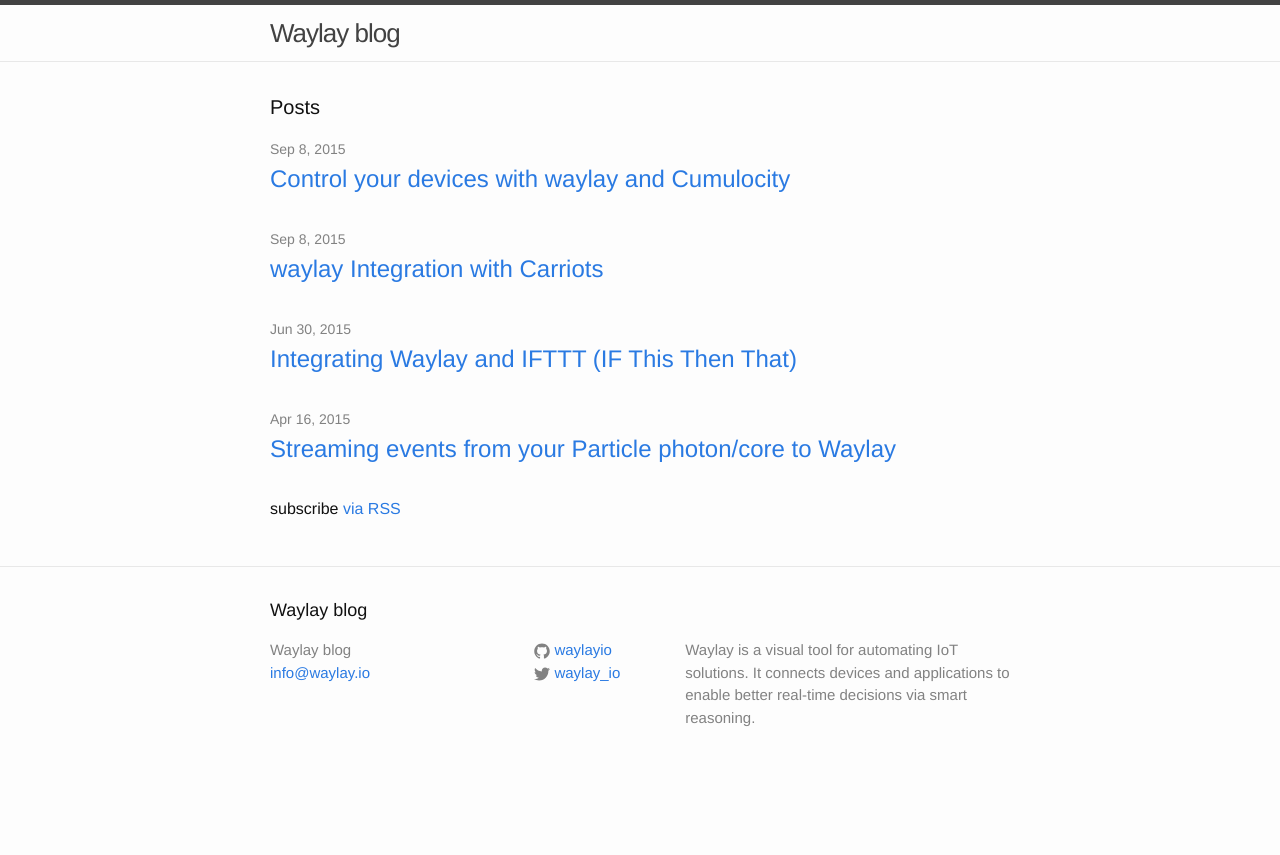
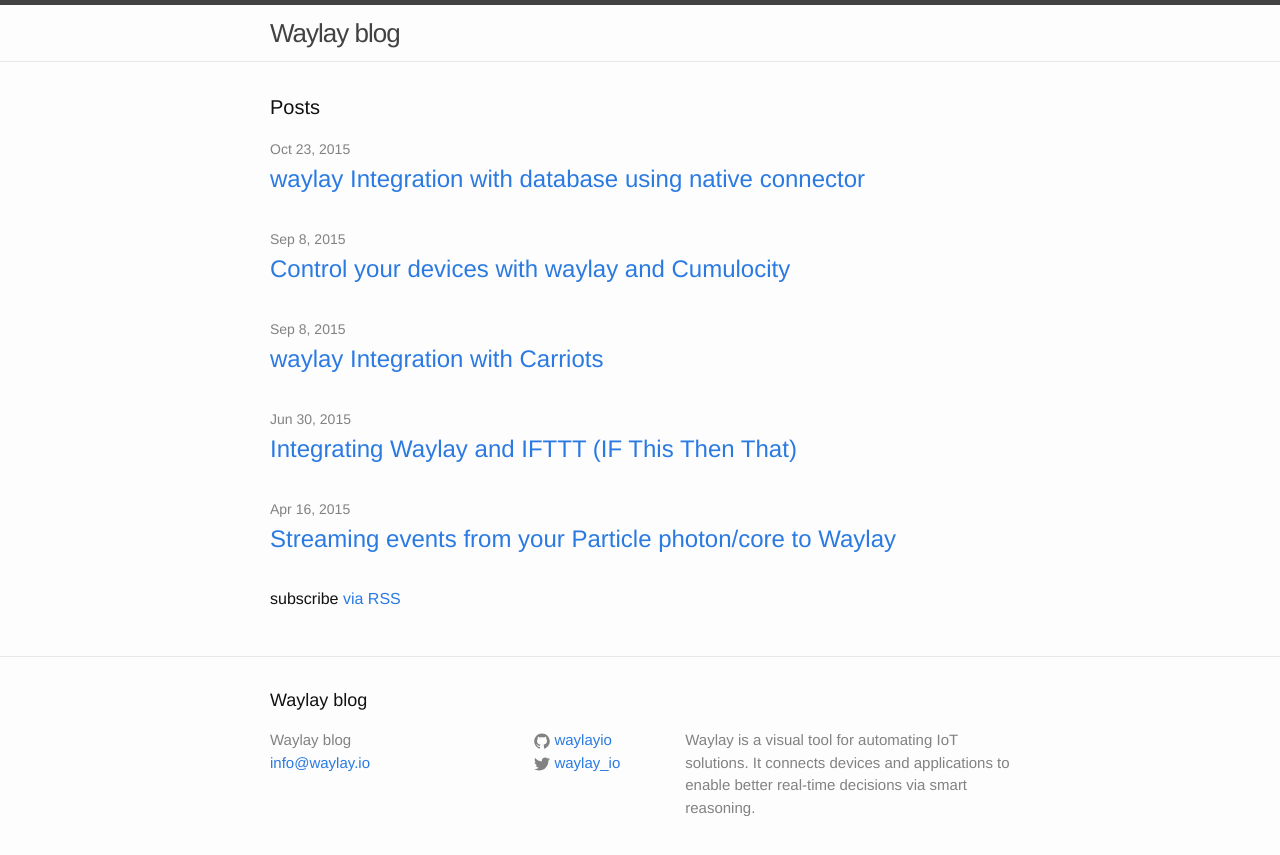
Before and after one commit to jasperdevrient/waylayio.github.io, a Jekyll site: the page built from index.html, in a window 1280 px wide. Shown: the top 855 px of the page. Built offline with Jekyll 4.4.1, drawn with Linux system fonts in a browser that asks for light colours; a file with an impossible date is left out.

Commit message:
Update 2015-23-10-database-integration.markdown

```diff
--- a/_posts/2015-23-10-database-integration.markdown
+++ b/_posts/2015-23-10-database-integration.markdown
@@ -1,7 +1,7 @@
 ---
 layout:     post
 title:      "waylay Integration with database using native connector"
-date:       2015-23-10 17:19:06
+date:       2015-10-23 17:19:06
 categories: integration
 ---
 Hi everybody, in this post we will show how to turn any database into a waylay sensor.
```
